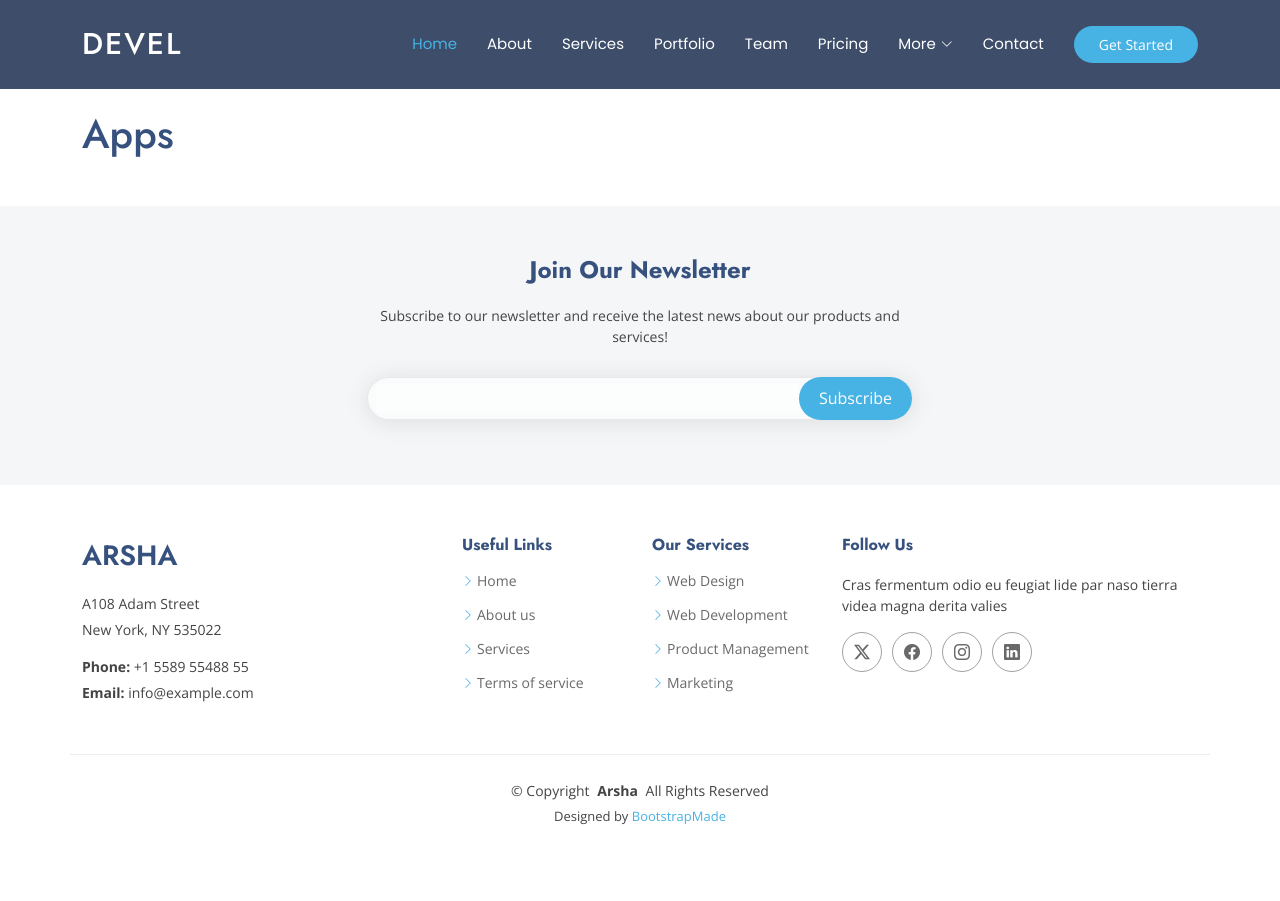
After one commit to devac123/django_lms, a Django app: page /apps/ in a window 1280 px wide. The commit adds this page. Run offline with Django 5.2, Linux system fonts and the light colour scheme; some libraries are stand-ins or nearby versions.

Commit message:
add apps page

```diff
--- /dev/null
+++ b/base/views/AppsPageView.py
@@ -0,0 +1,7 @@
+from django.shortcuts import render,get_object_or_404,redirect, HttpResponse
+from django.conf import settings
+from base.forms.ContactForm import ContactUsForm
+from core.usefulFunctions import UsefullFunction
+
+def Apps(req):
+    return render(req, 'admin/apps.html')
--- a/core/urls.py
+++ b/core/urls.py
@@ -3,6 +3,7 @@
 from . import views, settings
 from django.conf.urls.static import static
 from base.views import HomePageView
+from base.views import AppsPageView
 
 admin.site.site_title = settings.SITE_TITLE
 admin.site.site_header = settings.SITE_HEADER
@@ -11,6 +12,7 @@
     path('admin/', admin.site.urls),
     path('',HomePageView.home,name="home"),
     path('accounts/', include('django.contrib.auth.urls')),
+    path('apps/', AppsPageView.Apps, name="app"),
     path('accounts/logout', views.logout_page, name='logout'),
     path('profile/', views.profile_view, name='profile'),
     path('password-reset/', views.change_password, name='change_password'),
--- a/theme/static/css/main.css
+++ b/theme/static/css/main.css
@@ -778,6 +778,14 @@
   /*--------------------------------------------------------------
   # Global Sections
   --------------------------------------------------------------*/
+/* this will only for firtst section of the page on top */
+  .first_section{
+    width: 100%;
+    padding: 110px 0 40px 0;
+    display: flex;
+    align-items: center;
+  }
+
   section,
   .section {
     color: var(--default-color);
--- a/theme/templates/Header.html
+++ b/theme/templates/Header.html
@@ -15,21 +15,9 @@
         <li><a href="/#portfolio">Portfolio</a></li>
         <li><a href="/#team">Team</a></li>
         <li><a href="/#pricing">Pricing</a></li>
-        <li class="dropdown"><a href="#"><span>Dropdown</span> <i class="bi bi-chevron-down toggle-dropdown"></i></a>
+        <li class="dropdown"><a href="#"><span>More</span> <i class="bi bi-chevron-down toggle-dropdown"></i></a>
           <ul>
-            <li><a href="#">Dropdown 1</a></li>
-            <li class="dropdown"><a href="#"><span>Deep Dropdown</span> <i class="bi bi-chevron-down toggle-dropdown"></i></a>
-              <ul>
-                <li><a href="#">Deep Dropdown 1</a></li>
-                <li><a href="#">Deep Dropdown 2</a></li>
-                <li><a href="#">Deep Dropdown 3</a></li>
-                <li><a href="#">Deep Dropdown 4</a></li>
-                <li><a href="#">Deep Dropdown 5</a></li>
-              </ul>
-            </li>
-            <li><a href="#">Dropdown 2</a></li>
-            <li><a href="#">Dropdown 3</a></li>
-            <li><a href="#">Dropdown 4</a></li>
+            <li><a href="{% url 'app' %}">Our Apps</a></li>
             {% if user.is_authenticated %}
             <li class="dropdown"><a href="#"><span>My Account</span> <i class="bi bi-chevron-down toggle-dropdown"></i></a>
             <ul>
--- /dev/null
+++ b/theme/templates/admin/apps.html
@@ -0,0 +1,14 @@
+{% extends 'base.html' %}
+{% block title %} devl {% endblock %}
+
+  {% block body %}
+     <!-- Hero Section -->
+     <section id="apps" class="apps first_section">
+        <div class="container">
+            <div class="row gy-4">
+                <h1>Apps</h1>
+            </div>
+        </div>
+
+     </section>
+  {% endblock %}
```
Also changed, not shown: theme/templates/admin/admin_base.html (deleted, +0 -11 lines).
